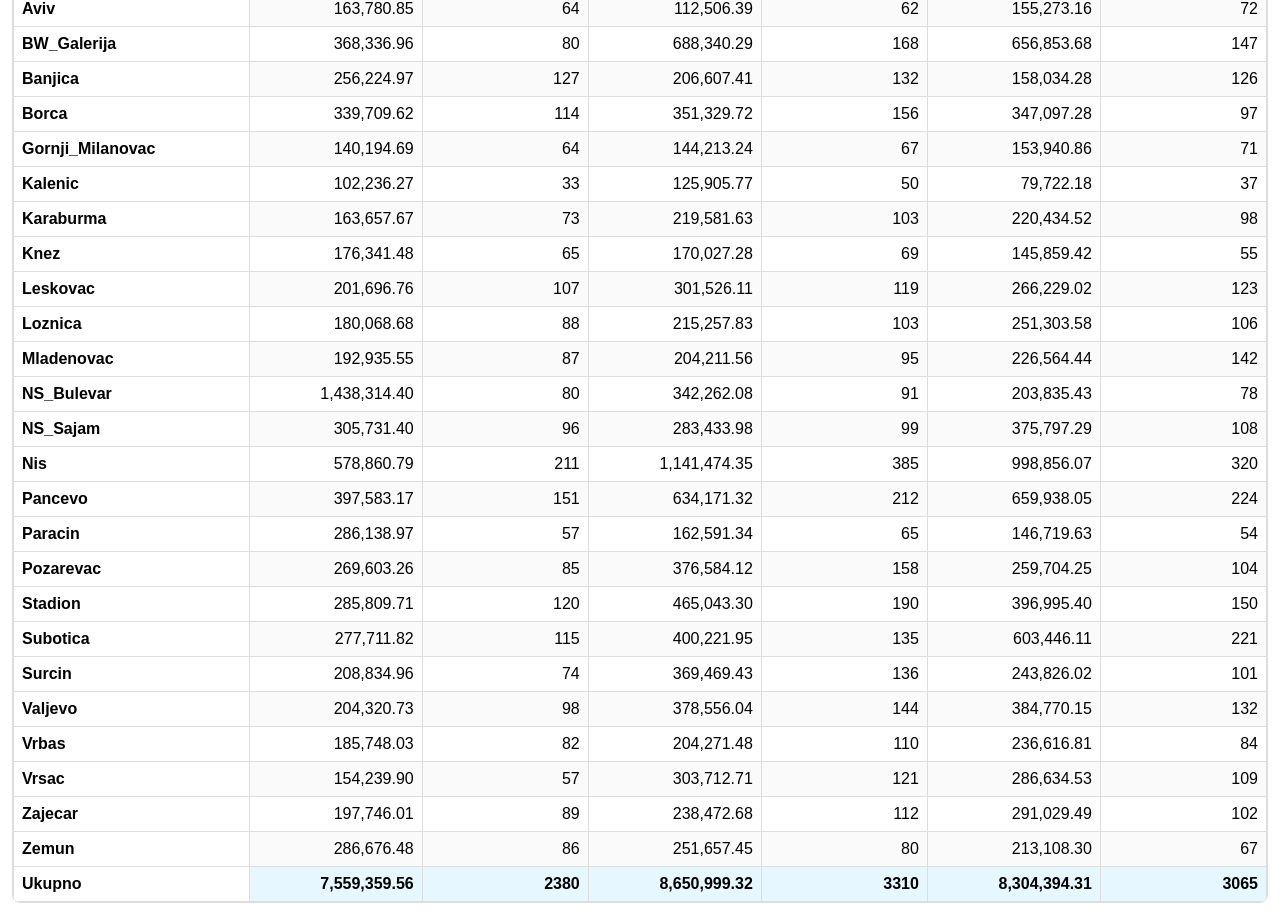
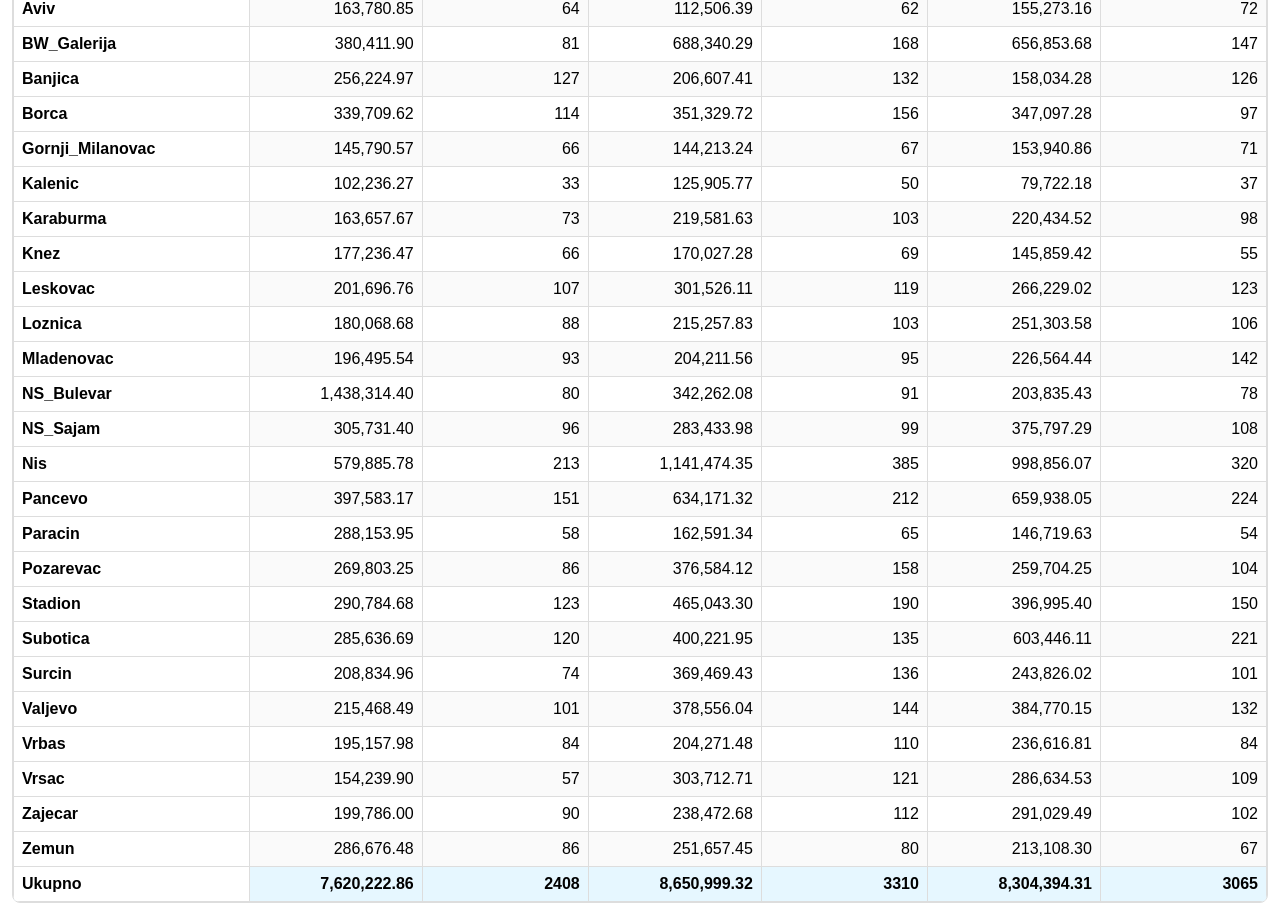
Before and after one commit to dejanrbojkomerc-beep/pazari-repo, a plain HTML site: page index.html in a window 1280 px wide. Shown: the part 160-1077 px from the top of the page. Drawn offline with nearby package versions, Linux system fonts and the light colour scheme.

Commit message:
update index.html 2025-12-26 17:27

```diff
--- a/index.html
+++ b/index.html
@@ -124,8 +124,8 @@
     </tr>
     <tr>
       <th>BW_Galerija</th>
-      <td>368,336.96</td>
-      <td>80</td>
+      <td>380,411.90</td>
+      <td>81</td>
       <td>688,340.29</td>
       <td>168</td>
       <td>656,853.68</td>
@@ -151,8 +151,8 @@
     </tr>
     <tr>
       <th>Gornji_Milanovac</th>
-      <td>140,194.69</td>
-      <td>64</td>
+      <td>145,790.57</td>
+      <td>66</td>
       <td>144,213.24</td>
       <td>67</td>
       <td>153,940.86</td>
@@ -178,8 +178,8 @@
     </tr>
     <tr>
       <th>Knez</th>
-      <td>176,341.48</td>
-      <td>65</td>
+      <td>177,236.47</td>
+      <td>66</td>
       <td>170,027.28</td>
       <td>69</td>
       <td>145,859.42</td>
@@ -205,8 +205,8 @@
     </tr>
     <tr>
       <th>Mladenovac</th>
-      <td>192,935.55</td>
-      <td>87</td>
+      <td>196,495.54</td>
+      <td>93</td>
       <td>204,211.56</td>
       <td>95</td>
       <td>226,564.44</td>
@@ -232,8 +232,8 @@
     </tr>
     <tr>
       <th>Nis</th>
-      <td>578,860.79</td>
-      <td>211</td>
+      <td>579,885.78</td>
+      <td>213</td>
       <td>1,141,474.35</td>
       <td>385</td>
       <td>998,856.07</td>
@@ -250,8 +250,8 @@
     </tr>
     <tr>
       <th>Paracin</th>
-      <td>286,138.97</td>
-      <td>57</td>
+      <td>288,153.95</td>
+      <td>58</td>
       <td>162,591.34</td>
       <td>65</td>
       <td>146,719.63</td>
@@ -259,8 +259,8 @@
     </tr>
     <tr>
       <th>Pozarevac</th>
-      <td>269,603.26</td>
-      <td>85</td>
+      <td>269,803.25</td>
+      <td>86</td>
       <td>376,584.12</td>
       <td>158</td>
       <td>259,704.25</td>
@@ -268,8 +268,8 @@
     </tr>
     <tr>
       <th>Stadion</th>
-      <td>285,809.71</td>
-      <td>120</td>
+      <td>290,784.68</td>
+      <td>123</td>
       <td>465,043.30</td>
       <td>190</td>
       <td>396,995.40</td>
@@ -277,8 +277,8 @@
     </tr>
     <tr>
       <th>Subotica</th>
-      <td>277,711.82</td>
-      <td>115</td>
+      <td>285,636.69</td>
+      <td>120</td>
       <td>400,221.95</td>
       <td>135</td>
       <td>603,446.11</td>
@@ -295,8 +295,8 @@
     </tr>
     <tr>
       <th>Valjevo</th>
-      <td>204,320.73</td>
-      <td>98</td>
+      <td>215,468.49</td>
+      <td>101</td>
       <td>378,556.04</td>
       <td>144</td>
       <td>384,770.15</td>
@@ -304,8 +304,8 @@
     </tr>
     <tr>
       <th>Vrbas</th>
-      <td>185,748.03</td>
-      <td>82</td>
+      <td>195,157.98</td>
+      <td>84</td>
       <td>204,271.48</td>
       <td>110</td>
       <td>236,616.81</td>
@@ -322,8 +322,8 @@
     </tr>
     <tr>
       <th>Zajecar</th>
-      <td>197,746.01</td>
-      <td>89</td>
+      <td>199,786.00</td>
+      <td>90</td>
       <td>238,472.68</td>
       <td>112</td>
       <td>291,029.49</td>
@@ -340,8 +340,8 @@
     </tr>
     <tr>
       <th>Ukupno</th>
-      <td>7,559,359.56</td>
-      <td>2380</td>
+      <td>7,620,222.86</td>
+      <td>2408</td>
       <td>8,650,999.32</td>
       <td>3310</td>
       <td>8,304,394.31</td>
@@ -399,8 +399,8 @@
             }
         });
     };
-    const datasetsPazar = [{"label": "2025-12-26 - Pazar", "data": [0.0, 0.0, 0.0, 0.0, 0.0, 0.0, 0.0, 0.0, 15496.81, 181510.55, 431205.0, 716709.46, 893717.13, 928083.32, 877238.7999999999, 847819.8099999999, 2308565.5100000002, 359013.17, 0.0, 0.0, 0.0, 0.0, 0.0, 0.0], "borderColor": "#4CAF50", "backgroundColor": "#4CAF50", "borderWidth": 2}, {"label": "2025-12-25 - Pazar", "data": [0.0, 0.0, 0.0, 0.0, 0.0, 0.0, 0.0, 0.0, 7940.76, 240650.4, 437476.83999999997, 530987.62, 736993.94, 776195.15, 804679.03, 851917.98, 884873.82, 989378.28, 959689.19, 836004.63, 443093.27, 151118.41, 0.0, 0.0], "borderColor": "#FF5722", "backgroundColor": "#FF5722", "borderWidth": 2}, {"label": "2025-12-24 - Pazar", "data": [0.0, 0.0, 0.0, 0.0, 0.0, 0.0, 0.0, 0.0, 1199.93, 182131.76, 456121.49, 621800.6, 746652.74, 683032.9, 634772.36, 751929.89, 757340.37, 906782.37, 988955.5599999999, 799942.21, 551552.04, 222180.09, 0.0, 0.0], "borderColor": "#2196F3", "backgroundColor": "#2196F3", "borderWidth": 2}];
-    const datasetsRacuni = [{"label": "2025-12-26 - Broj ra\u010duna", "data": [0, 0, 0, 0, 0, 0, 0, 0, 7, 83, 181, 289, 305, 341, 355, 322, 359, 138, 0, 0, 0, 0, 0, 0], "borderColor": "#4CAF50", "backgroundColor": "#4CAF50", "borderWidth": 2}, {"label": "2025-12-25 - Broj ra\u010duna", "data": [0, 0, 0, 0, 0, 0, 0, 0, 6, 76, 197, 234, 266, 282, 315, 282, 313, 340, 370, 365, 199, 61, 3, 1], "borderColor": "#FF5722", "backgroundColor": "#FF5722", "borderWidth": 2}, {"label": "2025-12-24 - Broj ra\u010duna", "data": [0, 0, 0, 0, 0, 0, 0, 0, 6, 82, 174, 233, 256, 272, 263, 284, 297, 317, 334, 305, 185, 57, 0, 0], "borderColor": "#2196F3", "backgroundColor": "#2196F3", "borderWidth": 2}];
+    const datasetsPazar = [{"label": "2025-12-26 - Pazar", "data": [0.0, 0.0, 0.0, 0.0, 0.0, 0.0, 0.0, 0.0, 15496.81, 181510.55, 431205.0, 716709.46, 893717.13, 928083.32, 877238.7999999999, 847819.8099999999, 2308565.5100000002, 419876.47, 0.0, 0.0, 0.0, 0.0, 0.0, 0.0], "borderColor": "#4CAF50", "backgroundColor": "#4CAF50", "borderWidth": 2}, {"label": "2025-12-25 - Pazar", "data": [0.0, 0.0, 0.0, 0.0, 0.0, 0.0, 0.0, 0.0, 7940.76, 240650.4, 437476.83999999997, 530987.62, 736993.94, 776195.15, 804679.03, 851917.98, 884873.82, 989378.28, 959689.19, 836004.63, 443093.27, 151118.41, 0.0, 0.0], "borderColor": "#FF5722", "backgroundColor": "#FF5722", "borderWidth": 2}, {"label": "2025-12-24 - Pazar", "data": [0.0, 0.0, 0.0, 0.0, 0.0, 0.0, 0.0, 0.0, 1199.93, 182131.76, 456121.49, 621800.6, 746652.74, 683032.9, 634772.36, 751929.89, 757340.37, 906782.37, 988955.5599999999, 799942.21, 551552.04, 222180.09, 0.0, 0.0], "borderColor": "#2196F3", "backgroundColor": "#2196F3", "borderWidth": 2}];
+    const datasetsRacuni = [{"label": "2025-12-26 - Broj ra\u010duna", "data": [0, 0, 0, 0, 0, 0, 0, 0, 7, 83, 181, 289, 305, 341, 355, 322, 359, 166, 0, 0, 0, 0, 0, 0], "borderColor": "#4CAF50", "backgroundColor": "#4CAF50", "borderWidth": 2}, {"label": "2025-12-25 - Broj ra\u010duna", "data": [0, 0, 0, 0, 0, 0, 0, 0, 6, 76, 197, 234, 266, 282, 315, 282, 313, 340, 370, 365, 199, 61, 3, 1], "borderColor": "#FF5722", "backgroundColor": "#FF5722", "borderWidth": 2}, {"label": "2025-12-24 - Broj ra\u010duna", "data": [0, 0, 0, 0, 0, 0, 0, 0, 6, 82, 174, 233, 256, 272, 263, 284, 297, 317, 334, 305, 185, 57, 0, 0], "borderColor": "#2196F3", "backgroundColor": "#2196F3", "borderWidth": 2}];
     mkChart('salesByHour', datasetsPazar, 'Iznos (RSD)');
     mkChart('receiptsByHour', datasetsRacuni, 'Broj računa');
     </script>
```
